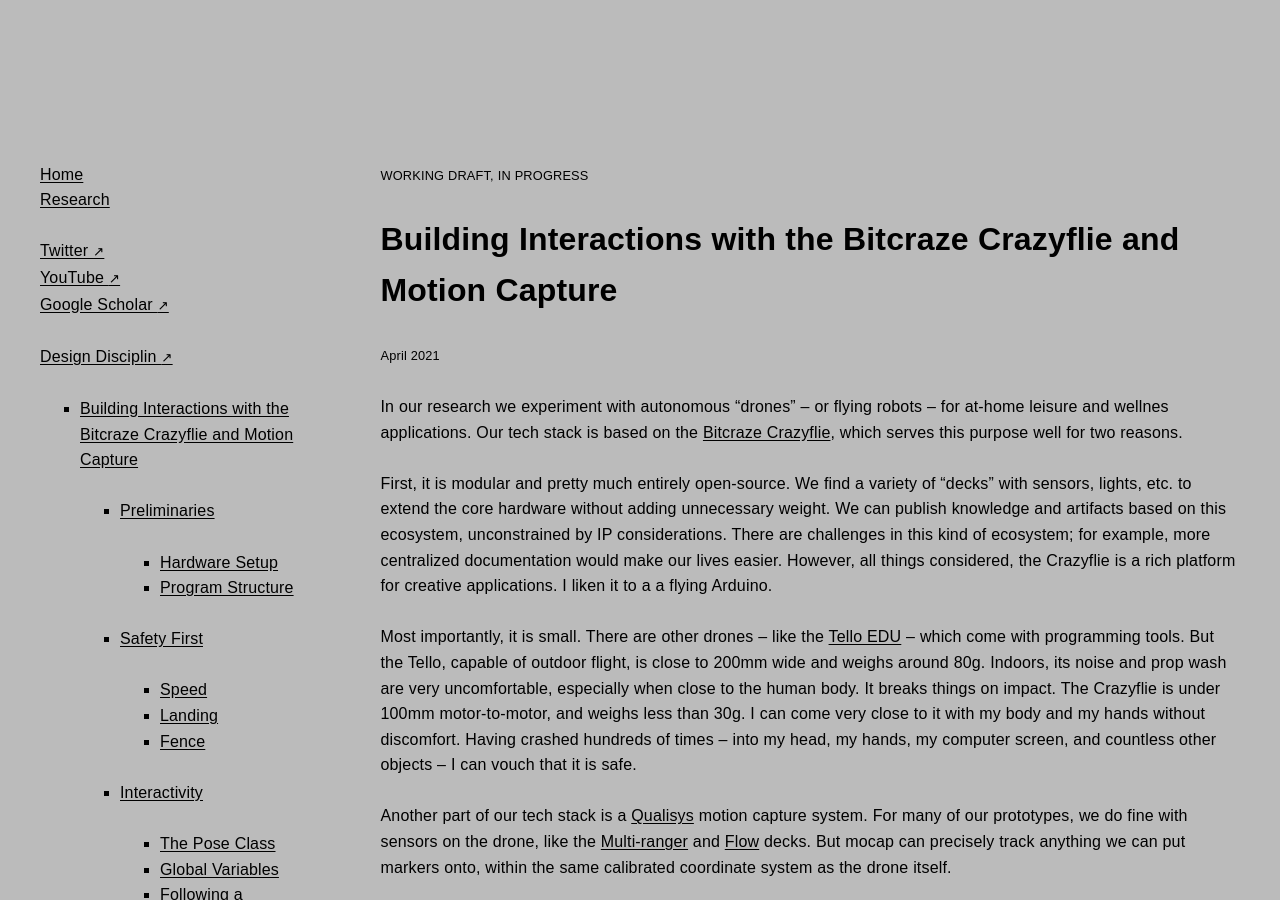
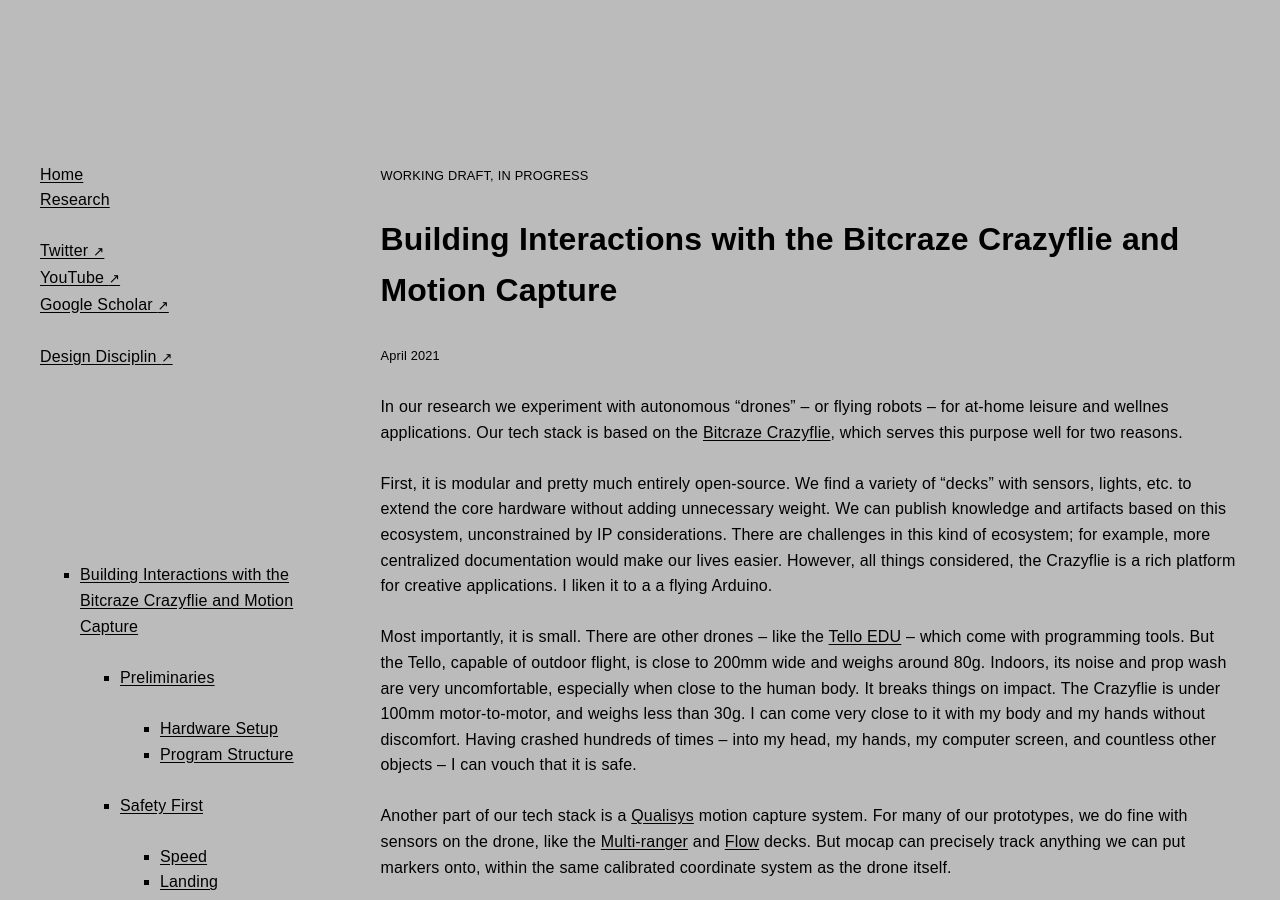
Before and after one commit to l77l77/mbaytas.github.io, a Jekyll site: the page built from crazyflie.md, in a window 1280 px wide and 900 px high. Built offline with Jekyll 4.4.1, drawn with Linux system fonts in a browser that asks for light colours; some web fonts are replaced; our own code applies the rules of GitHub Pages for plain Markdown files; comment, search, counter and statistics services are not loaded.

Commit message:
Update default.html

```diff
--- a/_layouts/default.html
+++ b/_layouts/default.html
@@ -103,6 +103,11 @@
       }
       pre {
         padding: 1.6rem;
+      }
+      nav #markdown-toc {
+        margin-top: 12rem;
+        position: sticky;
+        top: 12rem;
       }
 
       /* Misc */
```
